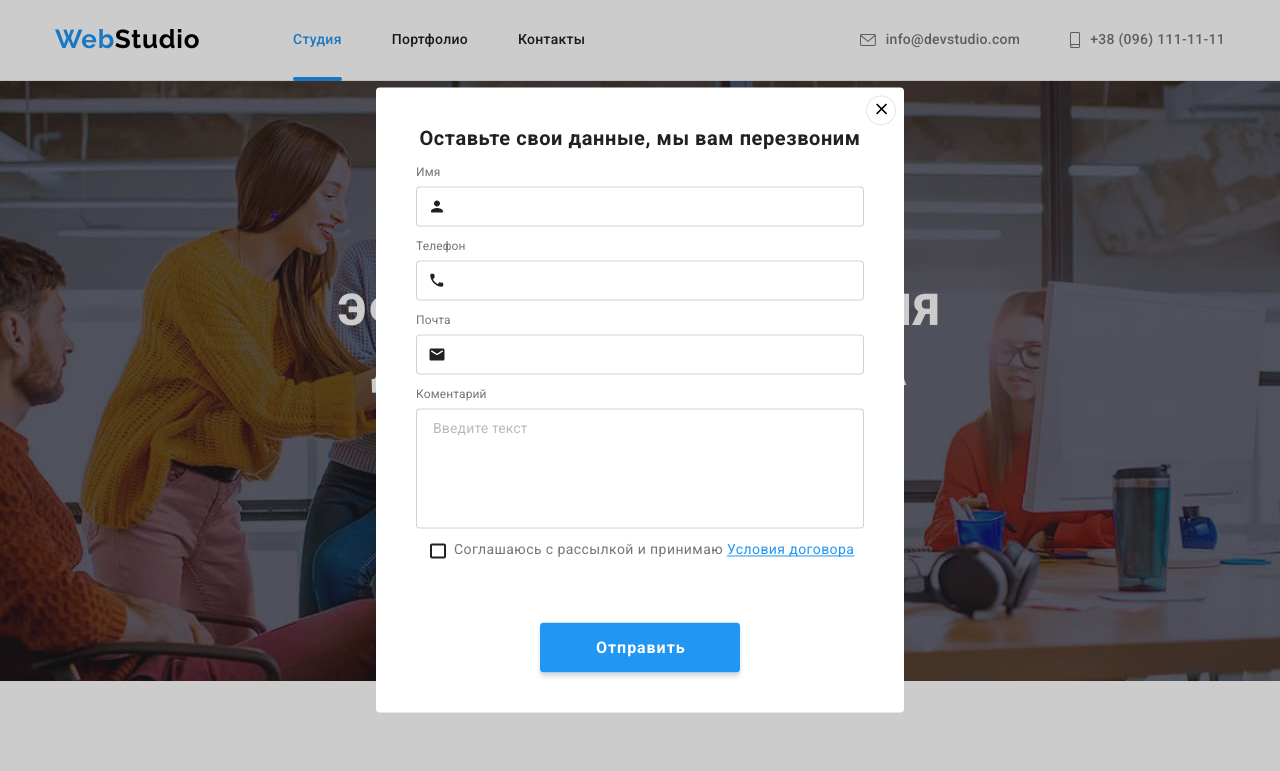
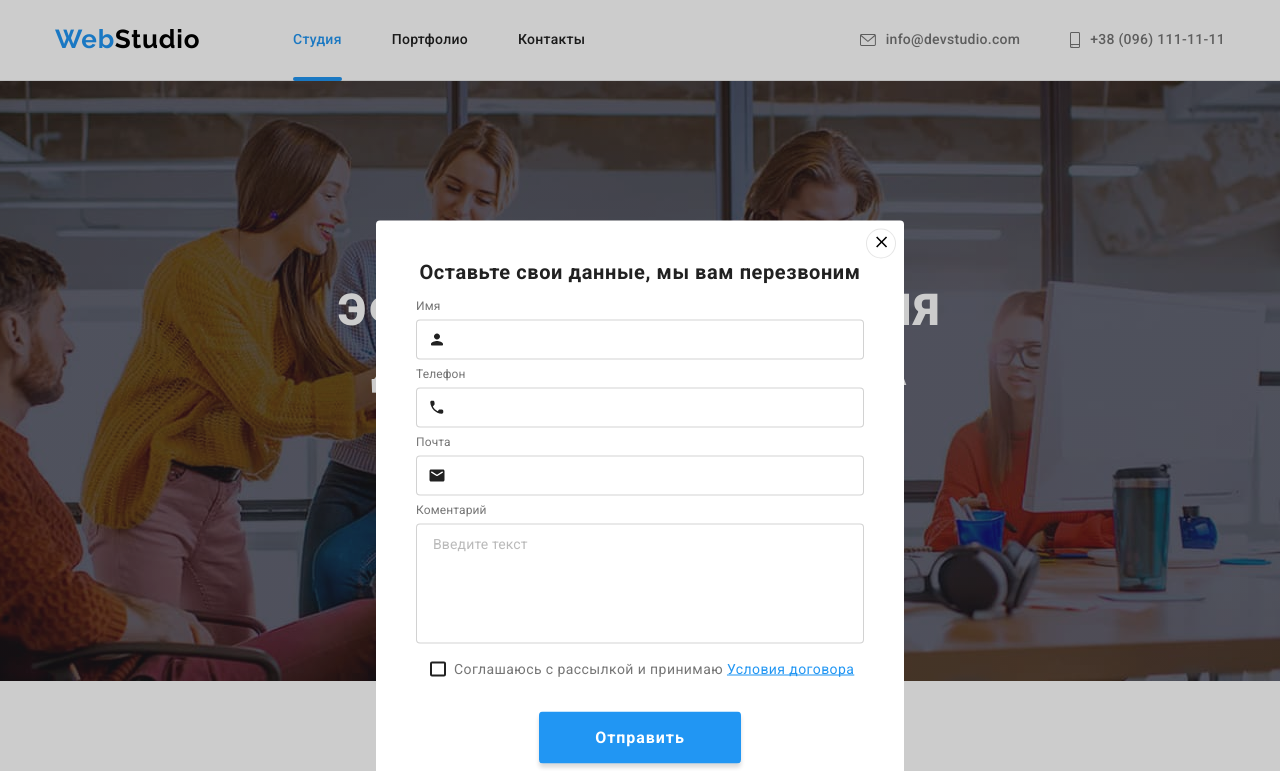
Before and after one commit to IhorAndrieiev/goit-markup-hw-06, a plain HTML site: page index.html in a window 1280 px wide. Both pictures are taken after a click on the button "Заказать услугу". Shown: the top 771 px of the page. Drawn offline with nearby package versions, Linux system fonts and the light colour scheme.

Commit message:
мод окно

```diff
--- a/css/main.css
+++ b/css/main.css
@@ -382,10 +382,10 @@
 .backdrop {
   position: fixed;
   left: 0;
-  top: 0;
+  top: -1px;
   z-index: 100;
   width: 100%;
-  height: 100%;
+  height: 1024px;
   background-color: rgba(0, 0, 0, 0.2);
   transition: transform 250ms cubic-bezier(0.4, 0, 0.2, 1);
 
@@ -403,7 +403,7 @@
   top: 50%;
   left: 50%;
   width: 528px;
-  min-height: 581px;
+  height: 581px;
   background-color: var(--primary-white-color); /* #ffffff;*/
   transform: translate(-50%, -50%) scale(1);
   transition: transform 250ms cubic-bezier(0.4, 0, 0.2, 1) 250ms;
@@ -443,6 +443,7 @@
 .modal-form {
   display: flex;
   flex-direction: column;
+  height: 501px;
 }
 .modal-text {
   margin-bottom: 12px;
@@ -457,6 +458,7 @@
   color: #212121;
 }
 .form-field {
+  height: 58px;
   margin-bottom: 10px;
   display: block;
   font-family: Roboto;
@@ -470,6 +472,23 @@
 
   color: #757575;
 }
+
+.textarea {
+  height: 138px;
+  margin-bottom: 0px;
+  display: block;
+  font-family: Roboto;
+  font-style: normal;
+  font-weight: 400;
+  font-size: 12px;
+  line-height: 1.67;
+  /* identical to box height */
+
+  letter-spacing: 0.01em;
+
+  color: #757575;
+}
+
 .form-input {
   width: 100%;
   height: 40px;
@@ -507,13 +526,14 @@
 }
 
 .comment {
+  position: relative;
   font-family: Roboto;
   font-style: normal;
   font-weight: normal;
   font-size: 14px;
   line-height: 1.14;
   letter-spacing: 0.01em;
-  display: block;
+  display: flex;
   width: 100%;
   height: 120px;
   border-radius: 4px;
@@ -521,6 +541,7 @@
   padding: 12px 16px;
   border: 1px solid rgba(33, 33, 33, 0.2);
   resize: none;
+  margin-bottom: 20px;
   transition: border-color 250ms cubic-bezier(0.4, 0, 0.2, 1);
 }
 .comment:focus,
@@ -533,6 +554,7 @@
   display: flex;
   align-items: center;
   margin-bottom: 30px;
+  margin-top: 20px;
   font-family: Roboto;
   font-style: normal;
   font-weight: 400;
@@ -546,7 +568,7 @@
     background-color 250ms cubic-bezier(0.4, 0, 0.2, 1);
 }
 .checkbox-accept::before {
-  display: block;
+  display: flex;
   content: '';
   width: 16px;
   height: 15px;
@@ -589,7 +611,7 @@
   font-size: 16px;
   line-height: 1.87;
 
-  display: block;
+  display: flex;
   justify-content: space-between;
   margin: 0 auto;
   align-items: center;
@@ -597,10 +619,10 @@
   text-decoration: none;
   letter-spacing: 0.06em;
 
-  width: 200px;
+  /* width: 200px;
   height: 50px;
   left: 700px;
-  top: 712px;
+  top: 713px; */
 
   box-shadow: 0px 4px 4px rgba(0, 0, 0, 0.15);
   border-radius: 4px;
@@ -615,7 +637,7 @@
   border: 1px solid transparent;
   /* border: 1px solid var(--accent-color); */
   cursor: pointer;
-  margin-top: 30px;
+  /* margin-top: 30px; */
   transition: background-color 250ms cubic-bezier(0.4, 0, 0.2, 1);
 }
 .modal-form-btn:hover,
--- a/index.html
+++ b/index.html
@@ -563,7 +563,7 @@
                 </svg>
             </span>
           </lable>
-          <lable class="form-field">
+          <lable class="form-field textarea">
                 Коментарий
                 <textarea class="comment"
                 name="comment"
```
